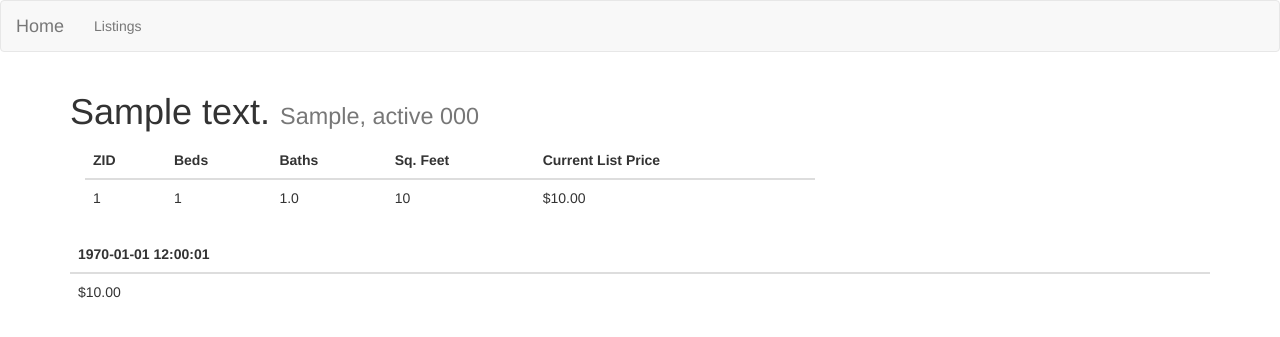
After one commit to Amertz08/zillow_scraper, a Flask app: page /listing/1 in a window 1280 px wide. The commit adds this page. Shown: the top 337 px of the page. Run offline with Flask 2, Linux system fonts and the light colour scheme; tables that the repository leaves empty hold one stand-in row (values such as "Sample post"); some libraries are stand-ins or nearby versions.

Commit message:
Added detailed view of individual listings.

```diff
--- a/app/main/__init__.py
+++ b/app/main/__init__.py
@@ -13,6 +13,21 @@ def index():
 
 
 @main.route('/listings')
-def listings():
-    listings = HomeListing.query.all()
-    return render_template('listings.html', listings=listings)
+def listings_view():
+    lists = list(set(HomeListing.query.all()[::-1]))
+    return render_template('listings.html', listings=lists)
+
+
+@main.route('/listing/<int:zid>')
+def listing_detailed(zid):
+    listings = HomeListing.query.filter_by(zid=zid).all()[::-1]
+
+    def price_gen(listings):
+        for listing in listings:
+            yield {
+                'date': listing.entry_date,
+                'price': listing.list_price
+            }
+
+    prices = [price for price in price_gen(listings)]
+    return render_template('list_view.html', listing=listings[0], prices=prices)
--- a/app/models.py
+++ b/app/models.py
@@ -46,7 +46,7 @@ class HomeListing(db.Model):
     link = db.Column(db.String(255))
 
     def __eq__(self, other):
-        return self.id == other.id
+        return self.zid == other.zid
 
     def __ne__(self, other):
         return not self.__eq__(other)
--- a/app/templates/base.html
+++ b/app/templates/base.html
@@ -23,7 +23,7 @@
     <!-- Collect the nav links, forms, and other content for toggling -->
     <div class="collapse navbar-collapse" id="bs-example-navbar-collapse-1">
       <ul class="nav navbar-nav">
-          <li><a href={{ url_for('main.listings') }}>Listings</a></li>
+          <li><a href={{ url_for('main.listings_view') }}>Listings</a></li>
       </ul>
     </div><!-- /.navbar-collapse -->
   </div><!-- /.container-fluid -->
--- /dev/null
+++ b/app/templates/list_view.html
@@ -0,0 +1,49 @@
+{% extends "base.html" %}
+
+{% block title %}Listing - {{ listing.zid }}{% endblock %}
+
+{% block page_content %}
+    <h1>{{ listing.street_address }}
+        <small>{{ listing.city }}, {{ listing.state }} {{ listing.zip_code }}</small>
+    </h1>
+    <div class="col-md-8">
+    <table class="table">
+        <thead>
+        <tr>
+            <th>ZID</th>
+            <th>Beds</th>
+            <th>Baths</th>
+            <th>Sq. Feet</th>
+            <th>Current List Price</th>
+        </tr>
+        </thead>
+        <tbody>
+        <tr>
+            <td>{{ listing.zid }}</td>
+            <td>{{ listing.beds }}</td>
+            <td>{{ listing.baths }}</td>
+            <td>{{ listing.sq_feet }}</td>
+            <td>{{ listing.list_price | currency }}</td>
+        </tr>
+        </tbody>
+    </table>
+    </div>
+    <div>
+    <table class="table">
+        <thead>
+        <tr>
+            {% for entry in prices %}
+            <th>{{ entry.date | datetime}}</th>
+            {% endfor %}
+        </tr>
+        </thead>
+        <tbody>
+        <tr>
+            {% for entry in prices %}
+            <td>{{ entry.price | currency }}</td>
+            {% endfor %}
+        </tr>
+        </tbody>
+    </table>
+    </div>
+{% endblock %}
--- a/app/templates/listings.html
+++ b/app/templates/listings.html
@@ -16,6 +16,7 @@
             <th>Zip Code</th>
             <th>List Price</th>
             <th>Sale Status</th>
+            <th>Detailed View</th>
         </tr>
         </thead>
         <tbody>
@@ -29,6 +30,7 @@
             <td>{{ listing.zip_code }}</td>
             <td>{{ listing.list_price | currency }}</td>
             <td>{{ listing.sgapt }}</td>
+            <td><a href="{{ url_for('main.listing_detailed', zid=listing.zid) }}">View</a></td>
         </tr>
         {% endfor %}
         </tbody>
```
